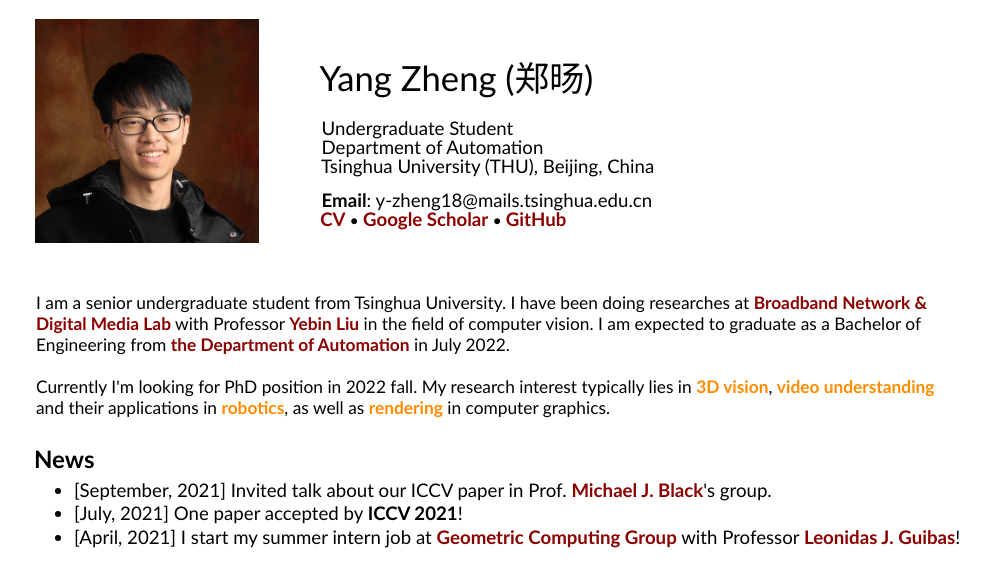
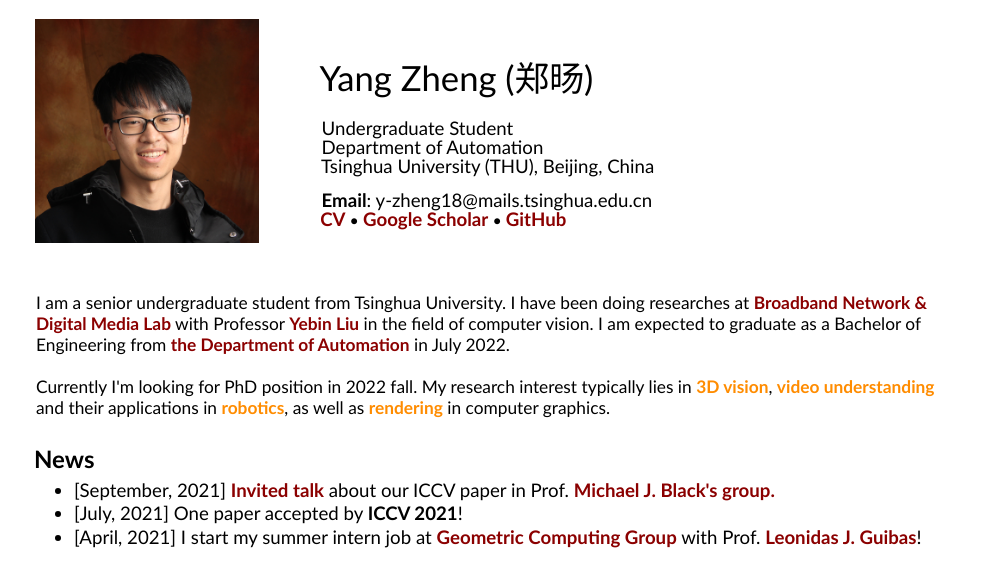
Before and after one commit to y-zheng18/y-zheng18.github.io, a plain HTML site: page index.html in a window 1280 px wide. Shown: the top 565 px of the page, without its empty margins (154-1144 px from the left). Drawn offline with Linux system fonts and the light colour scheme; some packages are replaced by stand-ins of ours; a script that the page names is missing.

Commit message:
update homepage

```diff
--- a/index.html
+++ b/index.html
@@ -83,10 +83,9 @@
 		News</font></b></p>
 		<font style="font-size: 14pt; line-height: 1.25;">
 			<ul style="margin-left: 60px;margin-top: -10px">
-				<li>[September, 2021] Invited talk about our ICCV paper in Prof.<a href="https://ps.is.mpg.de/talks/deepmulticap-performance-capture-of-multiple-characters-using-sparse-multiview-cameras">
-<b>Michael J. Black</b></a>'s group.</li>
+				<li><a>[September, 2021] <a href="https://ps.is.mpg.de/talks/deepmulticap-performance-capture-of-multiple-characters-using-sparse-multiview-cameras"><b>Invited talk</b></a> about our ICCV paper in Prof. <a href="https://ps.is.mpg.de/"><b>Michael J. Black's group.</b></a></li>
 				<li>[July, 2021] One paper accepted by <b>ICCV 2021</b>!</li>
-				<li>[April, 2021] I start my summer intern job at <a href="https://geometry.stanford.edu/"><b>Geometric Computing Group</b></a> with Professor <a href="https://geometry.stanford.edu/member/guibas/"><b>Leonidas J. Guibas</b></a>!</li>
+				<li>[April, 2021] I start my summer intern job at <a href="https://geometry.stanford.edu/"><b>Geometric Computing Group</b></a> with Prof. <a href="https://geometry.stanford.edu/member/guibas/"><b>Leonidas J. Guibas</b></a>!</li>
 
 			</ul>
 		</font>
```
